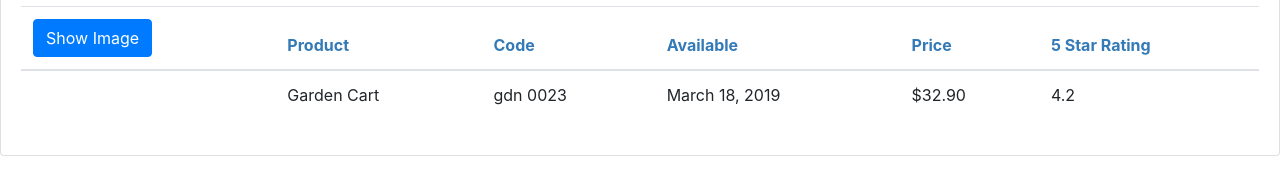
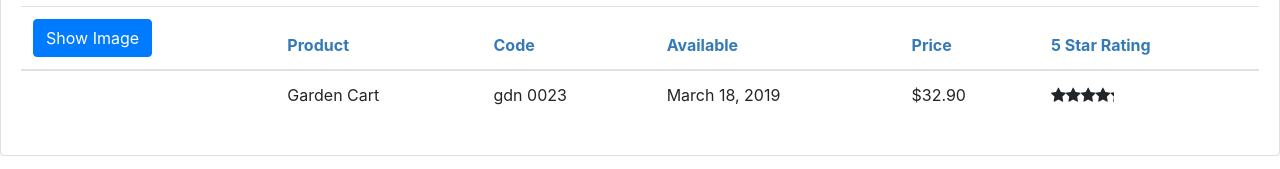
Before and after one commit to AbdElRahmanEzzat1995/ECommerce, an Angular app in the folder APM-Start/: page / in a window 1280 px wide. Shown: the part 202-371 px from the top of the page. Built offline with nearby package versions, Linux system fonts and the light colour scheme.

Commit message:
Finish Nested Component

```diff
--- a/APM-Start/src/app/Products/product-list.component.html
+++ b/APM-Start/src/app/Products/product-list.component.html
@@ -46,7 +46,7 @@
                         <td>{{product.productCode | lowercase | convertToSpaces:'-'}}</td>
                         <td>{{product.releaseDate}}</td>
                         <td>{{product.price | currency :'USD':'symbol':'1.2-2'}}</td>
-                        <td>{{product.starRating}}</td>
+                        <td> <pm-star (ratingClicked)='onRatingClicked($event)' [rating]='product.starRating'> </pm-star> </td>
                     </tr>
                 </tbody>
             </table>
--- a/APM-Start/src/app/Products/product-list.component.ts
+++ b/APM-Start/src/app/Products/product-list.component.ts
@@ -94,4 +94,7 @@ performFilter(filterBy : string): IProduct[]{
     ngOnInit():void{
       console.log('On Oninit');
     }
+    onRatingClicked(message : string):void{
+      this.pageTitle='Product List '+message;
+    }
 }
--- a/APM-Start/src/app/app.module.ts
+++ b/APM-Start/src/app/app.module.ts
@@ -5,12 +5,14 @@ import {FormsModule} from '@angular/forms'
 import { AppComponent } from './app.component';
 import { ProductListComponent } from './Products/product-list.component'
 import {convertToSpacesPipe} from './shared/convert-to-spaces.pipe';
+import {StarComponent} from './shared/star.component';
 
 @NgModule({
   declarations: [
     AppComponent,
     ProductListComponent,
-    convertToSpacesPipe
+    convertToSpacesPipe,
+    StarComponent
   ],
   imports: [
     BrowserModule,
--- a/APM-Start/src/app/shared/star.component.html
+++ b/APM-Start/src/app/shared/star.component.html
@@ -1,6 +1,7 @@
 <div class="crop"
      [style.width.px]="starWidth"
-     [title]="rating">
+     [title]="rating"
+     (click)="onClick()">
   <div style="width: 75px">
     <span class="fa fa-star"></span>
     <span class="fa fa-star"></span>
--- /dev/null
+++ b/APM-Start/src/app/shared/star.component.ts
@@ -0,0 +1,22 @@
+import { Component, EventEmitter, Input, OnChanges, Output } from '@angular/core';
+
+@Component({
+    selector: 'pm-star',
+    templateUrl: './star.component.html',
+    styleUrls: ['./star.component.css']
+})
+
+export class StarComponent implements OnChanges{
+    @Input() rating: number;
+    starWidth: number;
+    @Output() ratingClicked:EventEmitter<string> =
+                    new EventEmitter<string>();
+
+    ngOnChanges(): void {
+        this.starWidth = this.rating * 75 / 5;
+    }
+
+    onClick():void{
+        this.ratingClicked.emit('The Rating ${this.rating} was clicked !');
+    }
+}
```
